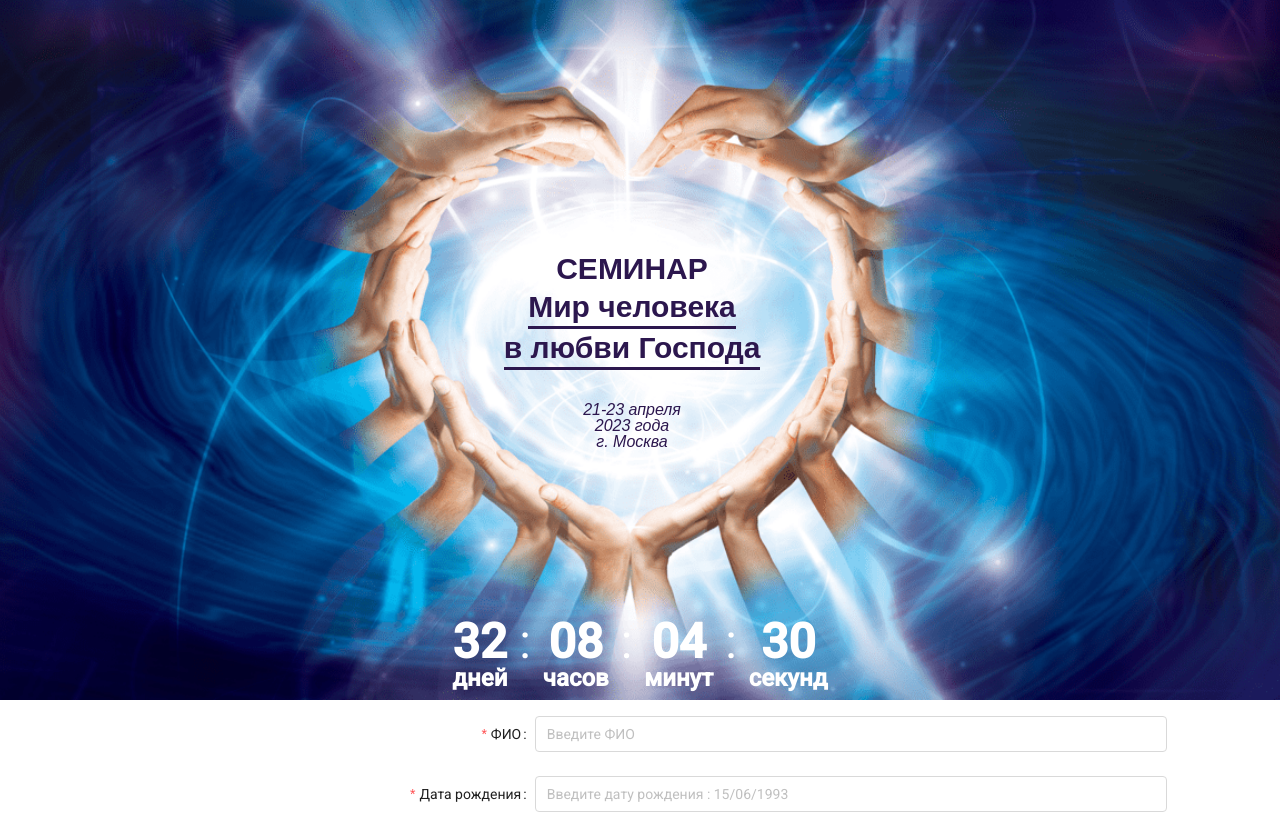
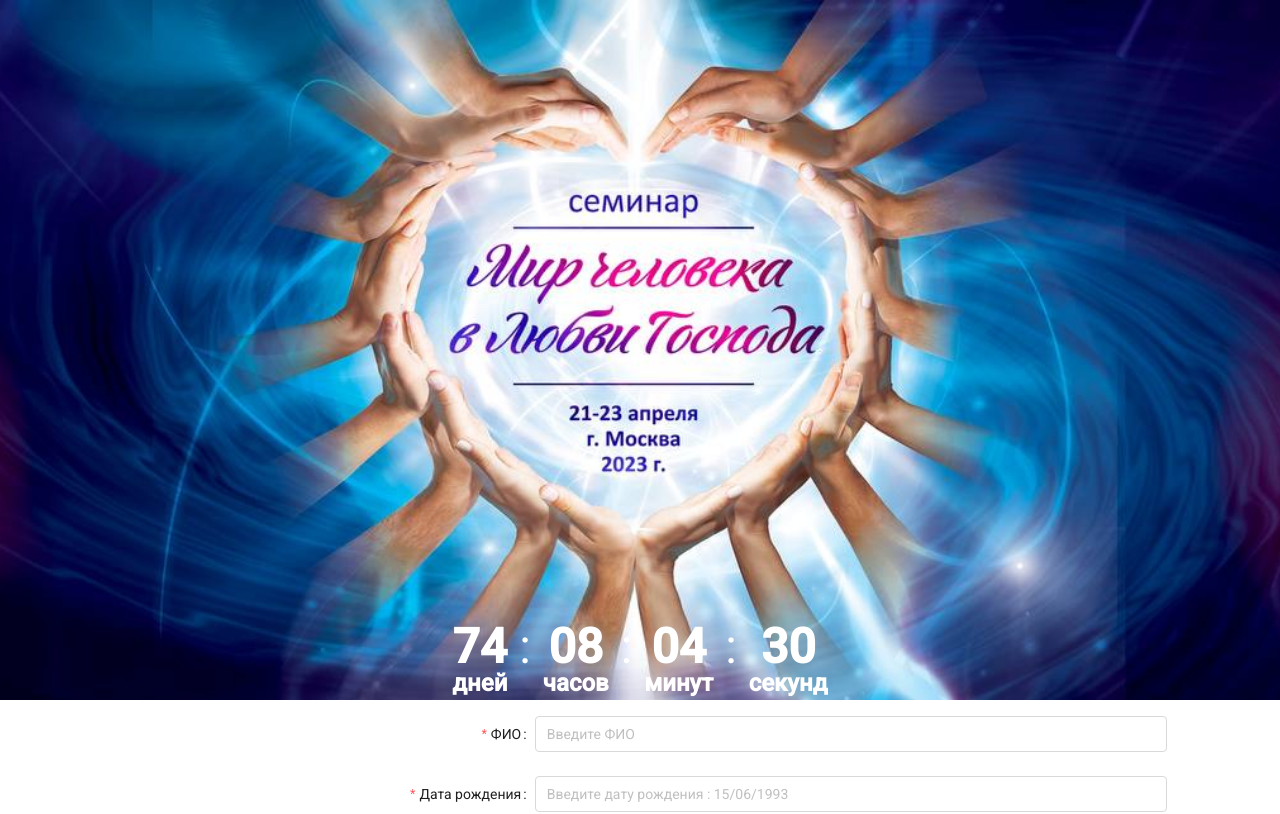
Before and after one commit to Vasyah/seminar-frontend, a React (Create React App) app: page / in a window 1280 px wide. Shown: the top 814 px of the page. Built offline with nearby package versions, Linux system fonts and the light colour scheme.

Commit message:
-change banner -change timer date -change teachers styles

```diff
--- a/src/components/Banner/Banner.tsx
+++ b/src/components/Banner/Banner.tsx
@@ -1,9 +1,7 @@
 import React, { FC } from 'react';
 import styled from 'styled-components';
-import { Typography } from 'antd';
-import banner from '../../images/banner/img.png';
+import banner from '../../images/banner/img.jpeg';
 import { breakpoints } from '../../utils/breakpoints';
-import { useWindowSize } from '../../hooks/useSize';
 import { Timer } from '../Timer/Timer';
 
 export interface IBanner {}
@@ -20,7 +18,7 @@ const BannerContainer = styled.header`
   align-items: center;
   flex-direction: column;
 
-  @media (min-width: ${breakpoints.xs}) and (max-width: ${breakpoints.md}) {
+  @media (max-width: ${breakpoints.md}) {
     min-height: 350px;
     align-items: center;
     padding: 1rem;
@@ -37,58 +35,17 @@ const BannerContainer = styled.header`
   }
 `;
 
-const StyledTitle = styled(Typography.Title)`
-  font-family: '.SF NS', sans-serif;
-  color: #2c174e !important;
-  margin-top: 0 !important;
-  margin-bottom: 0 !important;
-`;
-
-const StyledDate = styled.div`
-  font-family: '.SF NS', sans-serif;
-  font-size: 16px;
-  color: #2c174e !important;
-  font-style: italic !important;
-`;
-
 const TimerContainer = styled.div`
   position: absolute;
-  bottom: 10px;
+  bottom: 5px;
   left: 50%;
   transform: translate(-50%, 0);
   color: #fff !important;
 `;
 
 export const Banner: FC<IBanner> = (props: IBanner) => {
-  const size = useWindowSize();
-
-  const getTitleSize = (size: number) => {
-    if (size <= 3) {
-      return 3;
-    } else return 2;
-  };
-  const titleSize = getTitleSize(size);
   return (
     <BannerContainer>
-      <StyledTitle level={titleSize}>СЕМИНАР</StyledTitle>
-      <StyledTitle
-        level={titleSize}
-        style={{ borderBottom: '3px solid #2c174e' }}
-      >
-        Мир человека
-      </StyledTitle>
-      <StyledTitle
-        level={titleSize}
-        style={{ borderBottom: '3px solid #2c174e' }}
-      >
-        в любви Господа
-      </StyledTitle>
-      <br />
-      <StyledDate className={size > 2 ? 'pt-3' : undefined}>
-        21-23 апреля
-      </StyledDate>
-      <StyledDate>2023 года</StyledDate>
-      <StyledDate>г. Москва</StyledDate>
       <TimerContainer>
         <Timer />
       </TimerContainer>
--- a/src/components/Container/Container.tsx
+++ b/src/components/Container/Container.tsx
@@ -36,6 +36,7 @@ export const Container: FC<ILayout> = (props: ILayout) => {
   const size = useWindowSize();
   const [loading, setLoading] = useState(false);
   const [isModalOpen, setIsModalOpen] = useState(false);
+
   return (
     <ConfigProvider
       theme={{
--- a/src/components/OurTeachers/OutTeachers.tsx
+++ b/src/components/OurTeachers/OutTeachers.tsx
@@ -27,9 +27,10 @@ import AllaKuznecova from '../../images/ourTeachers/20.jpeg';
 import Kovalenkovi from '../../images/ourTeachers/21.jpeg';
 import IgorNebesnii from '../../images/ourTeachers/22.png';
 import OlgaKrilova from '../../images/ourTeachers/23.jpeg';
-import { Typography, Image, Button } from 'antd';
+import { Typography } from 'antd';
 import { ImageContainer, OurTeamContainer } from './styles';
 import { useWindowSize } from '../../hooks/useSize';
+import { breakpointsNum } from '../../utils/breakpoints';
 
 export interface IOurTeam {}
 
@@ -40,32 +41,24 @@ export interface ITeachers {
 
 export const OurTeachers: FC<IOurTeam> = (props: IOurTeam) => {
   const settings: Settings = {
-    dots: true,
+    dots: false,
     infinite: true,
     arrows: true,
-    // adaptiveHeight: true,
     speed: 500,
     slidesToShow: 4,
     slidesToScroll: 4,
     initialSlide: 0,
-    // nextArrow: (
-    //   <Button type="primary" icon={<DownloadOutlined />} size={'small'} />
-    // ),
-    // prevArrow: (
-    //   <Button type="primary" icon={<DownloadOutlined />} size={'small'} />
-    // ),
     responsive: [
       {
-        breakpoint: 1024,
+        breakpoint: breakpointsNum.lg,
         settings: {
           slidesToShow: 3,
           slidesToScroll: 3,
           infinite: true,
-          dots: true,
         },
       },
       {
-        breakpoint: 600,
+        breakpoint: breakpointsNum.md,
         settings: {
           slidesToShow: 2,
           slidesToScroll: 2,
@@ -73,12 +66,10 @@ export const OurTeachers: FC<IOurTeam> = (props: IOurTeam) => {
         },
       },
       {
-        breakpoint: 480,
+        breakpoint: breakpointsNum.sm,
         settings: {
           slidesToShow: 1,
           slidesToScroll: 1,
-          dots: false,
-          arrows: true,
         },
       },
     ],
--- a/src/components/OurTeachers/styles.ts
+++ b/src/components/OurTeachers/styles.ts
@@ -2,7 +2,7 @@ import styled from 'styled-components';
 import { breakpoints } from '../../utils/breakpoints';
 
 export const OurTeamContainer = styled.div`
-  padding: 0 2rem;
+  padding: 0 4rem;
   max-width: ${breakpoints.lg};
   margin: 2rem auto 0;
   text-align: center;
--- a/src/components/Timer/Timer.tsx
+++ b/src/components/Timer/Timer.tsx
@@ -25,7 +25,7 @@ const StyledTimeTitle = styled.div`
 `;
 
 export const Timer: FC<ITime> = (props: ITime) => {
-  const date = new Date(2023, 2, 10).getTime();
+  const date = new Date(2023, 3, 21).getTime();
 
   return (
     <Countdown
--- a/src/index.css
+++ b/src/index.css
@@ -553,7 +553,7 @@ body {
 .slick-prev, .slick-next {
     width: 32px !important;
     height: 32px !important;
-    transform: translate(0, -75%) !important;
+    transform: translate(0, -100%) !important;
 }
 
 .slick-prev {
@@ -566,14 +566,30 @@ body {
 
 .slick-prev:before, .slick-next:before {
     font-size: 32px !important;
-    color: #00578C !important;
+    color: #2331C9 !important;
 }
 
 .ant-collapse-header {
     align-items: center !important;
-
 }
 
-@media screen and (max-width: 600px) {
+@media screen and (min-width: 1200px) {
+    .slick-prev, .slick-next {
+        width: 64px !important;
+        height: 64px !important;
+        display: flex;
+        transform: translate(0, -100%) !important;
+    }
 
+    .slick-prev:before, .slick-next:before {
+        font-size: 64px !important;
+    }
+
+    .slick-prev {
+        left: -48px !important;
+    }
+
+    .slick-next {
+        right: -48px !important;
+    }
 }
```
Also changed, not shown: src/images/banner/img.jpeg (added), src/images/banner/img.png (deleted).
